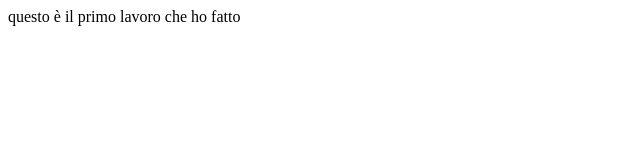
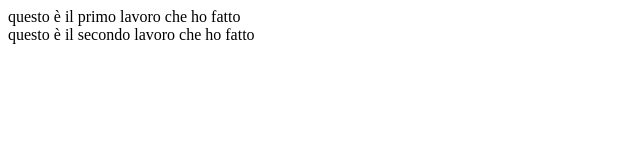
Before and after one commit to justoverclockl/epicode-today-lesson, a plain HTML site: page index.html in a window 1280 px wide. Shown: the whole page, without its empty margins (0-640 px from the left). Drawn offline with Linux system fonts and the light colour scheme.

Commit message:
creato secondo div

```diff
--- a/index.html
+++ b/index.html
@@ -12,5 +12,7 @@
 
         <div>questo è il primo lavoro che ho fatto</div>
 
+        <div>questo è il secondo lavoro che ho fatto</div>
+
     </body>
 </html>
```
